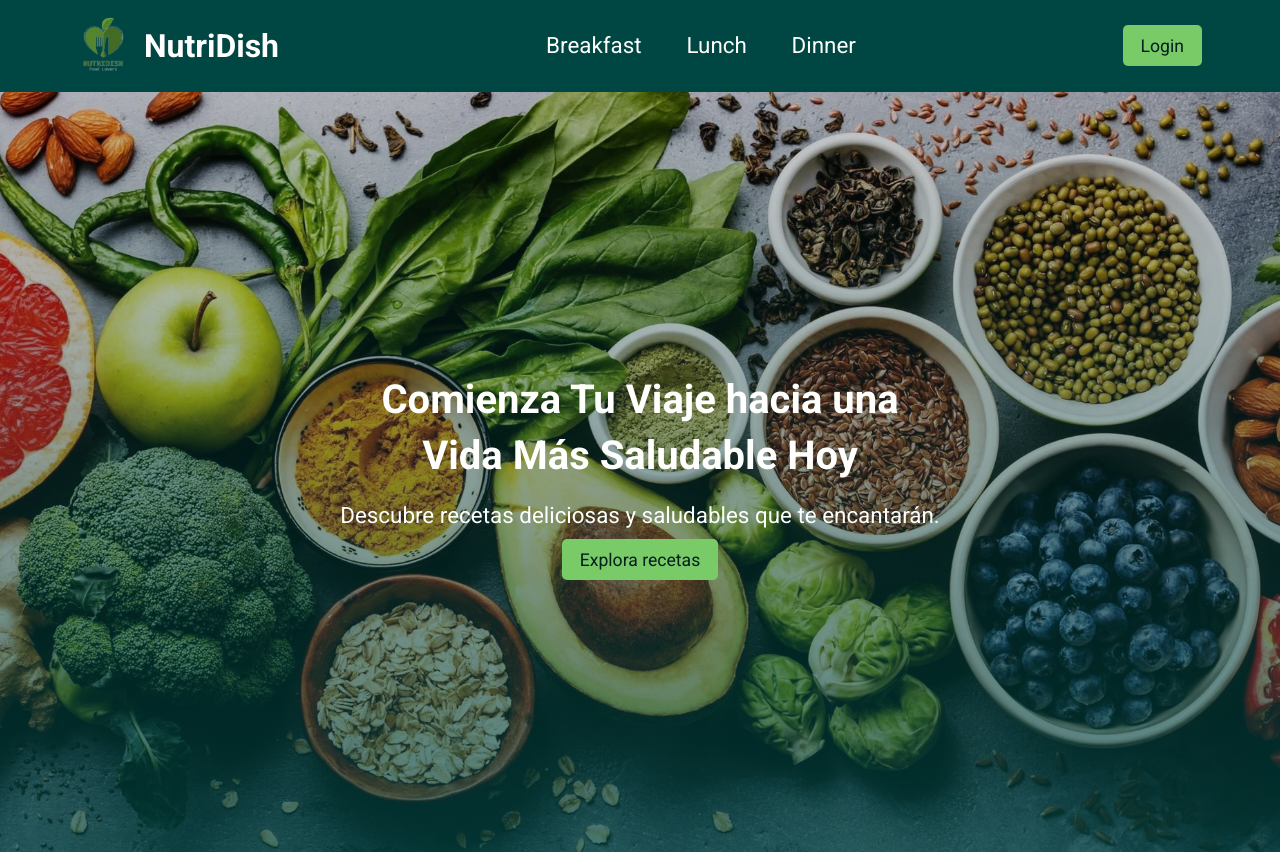
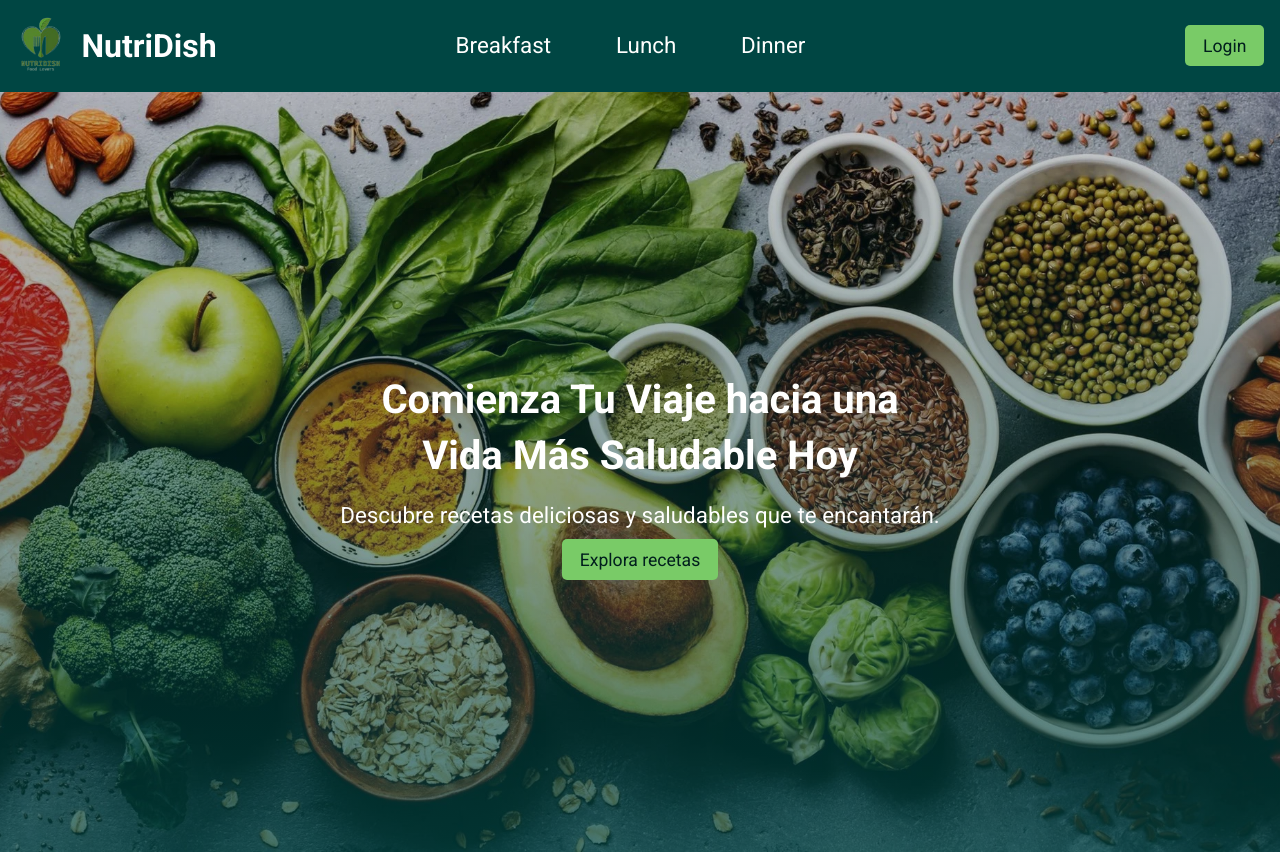
Before and after one commit to SohaibZahiid/NutriDish, a React (Vite) app: page / in a window 1280 px wide. Shown: the top 854 px of the page. Built offline with nearby package versions, Linux system fonts and the light colour scheme; no server answers.

Commit message:
fixign navar padding

```diff
--- a/src/components/Navbar.jsx
+++ b/src/components/Navbar.jsx
@@ -12,7 +12,7 @@ const Navbar = () => {
   return (
     <>
       <div className="navbar">
-        <div className="container navbar-container">
+        <div className="navbar-container">
           <Link to="/" className="logo-container">
             <img
               src="/imgs/LogoProyectoDefinitivo.png"
--- a/src/styles/Navbar.css
+++ b/src/styles/Navbar.css
@@ -11,6 +11,9 @@
   display: flex;
   align-items: center;
   justify-content: space-between;
+  width: 100%;
+  margin: auto;
+  position: relative;
 }
 
 .logo-container {
@@ -36,6 +39,10 @@
   display: flex;
   gap: 2em;
   font-size: 1.4rem;
+  flex-grow: 1;
+  justify-content: center;
+  align-items: center;
+  padding-right: 141px;
 }
 
 .nav-links a {
@@ -43,6 +50,7 @@
   text-decoration: none; /* Elimina cualquier subrayado por defecto */
   color: var(--clr-btn-navbar); /* Usa el color de tu tema */
   transition: all 0.3s ease; /* Transición suave para el hover */
+  margin: 0 10px;
 }
 
 .nav-links a::after {
```
Also changed, not shown: src/styles/Filter.css (line endings or trailing spaces).
